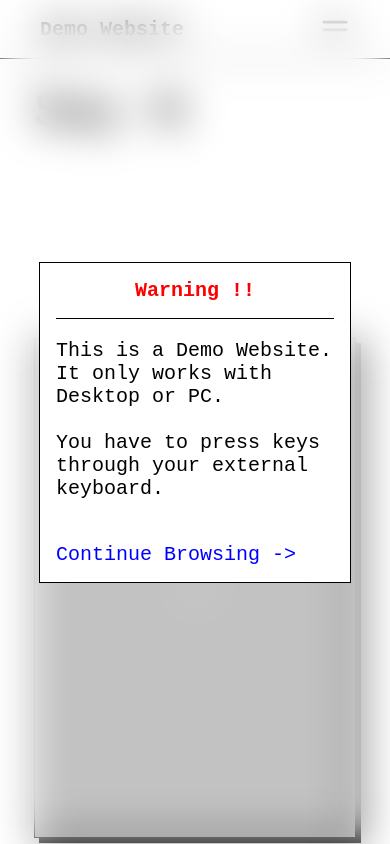
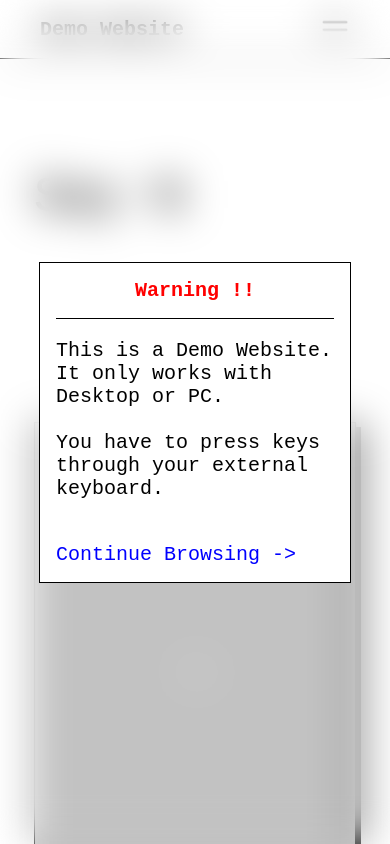
Before and after one commit to harshitkowsik/say_no_to_mouse, a plain HTML site: page index.html in a window 390 px wide. Shown: the top 844 px of the page. Drawn offline with Linux system fonts and the light colour scheme.

Commit message:
style.css

```diff
--- a/style.css
+++ b/style.css
@@ -304,7 +304,7 @@ ul{
 
     .home {
         flex-direction: column;
-        padding: 10vh 4vh;
+        padding: 20vh 4vh;
     }
 
     #demo {
```
